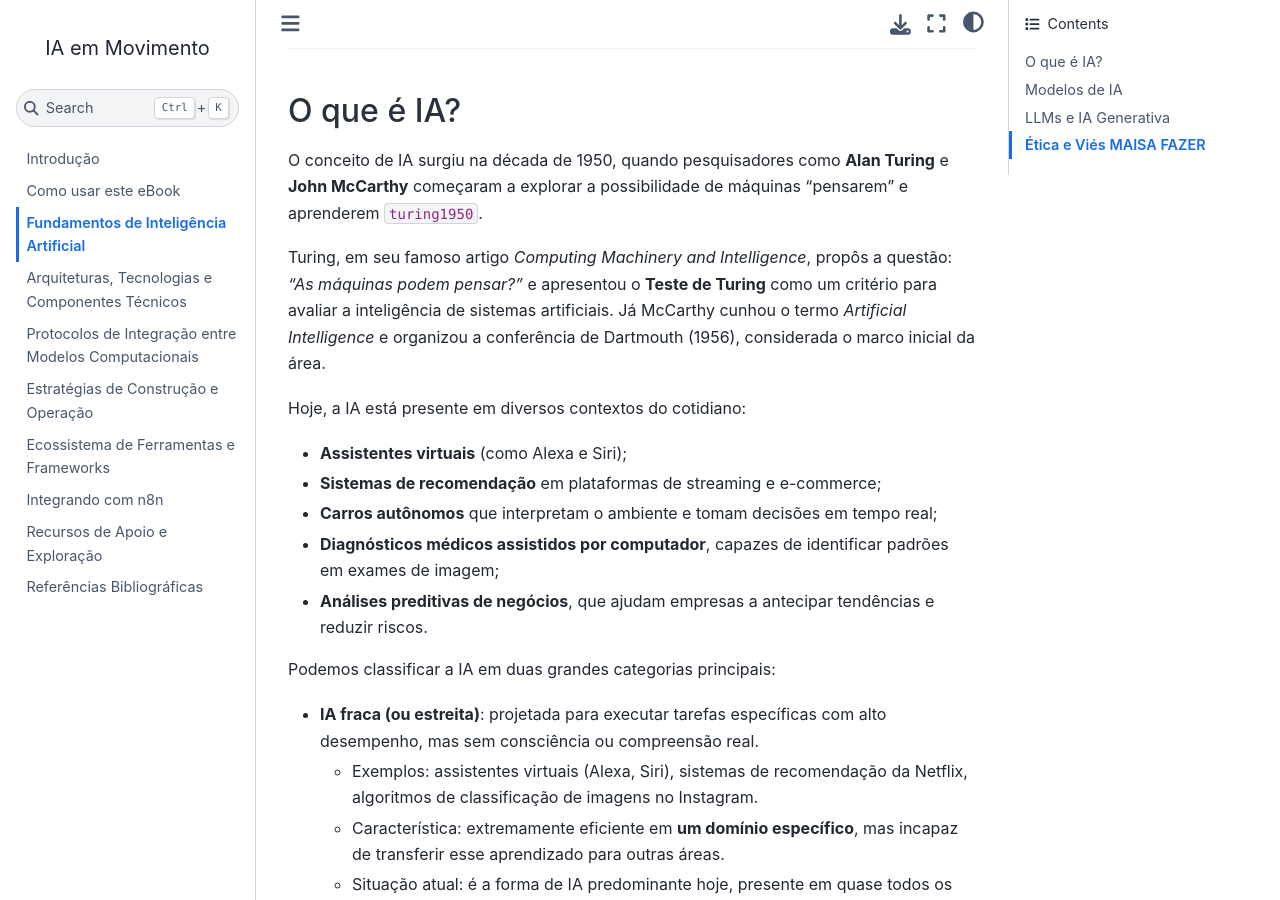
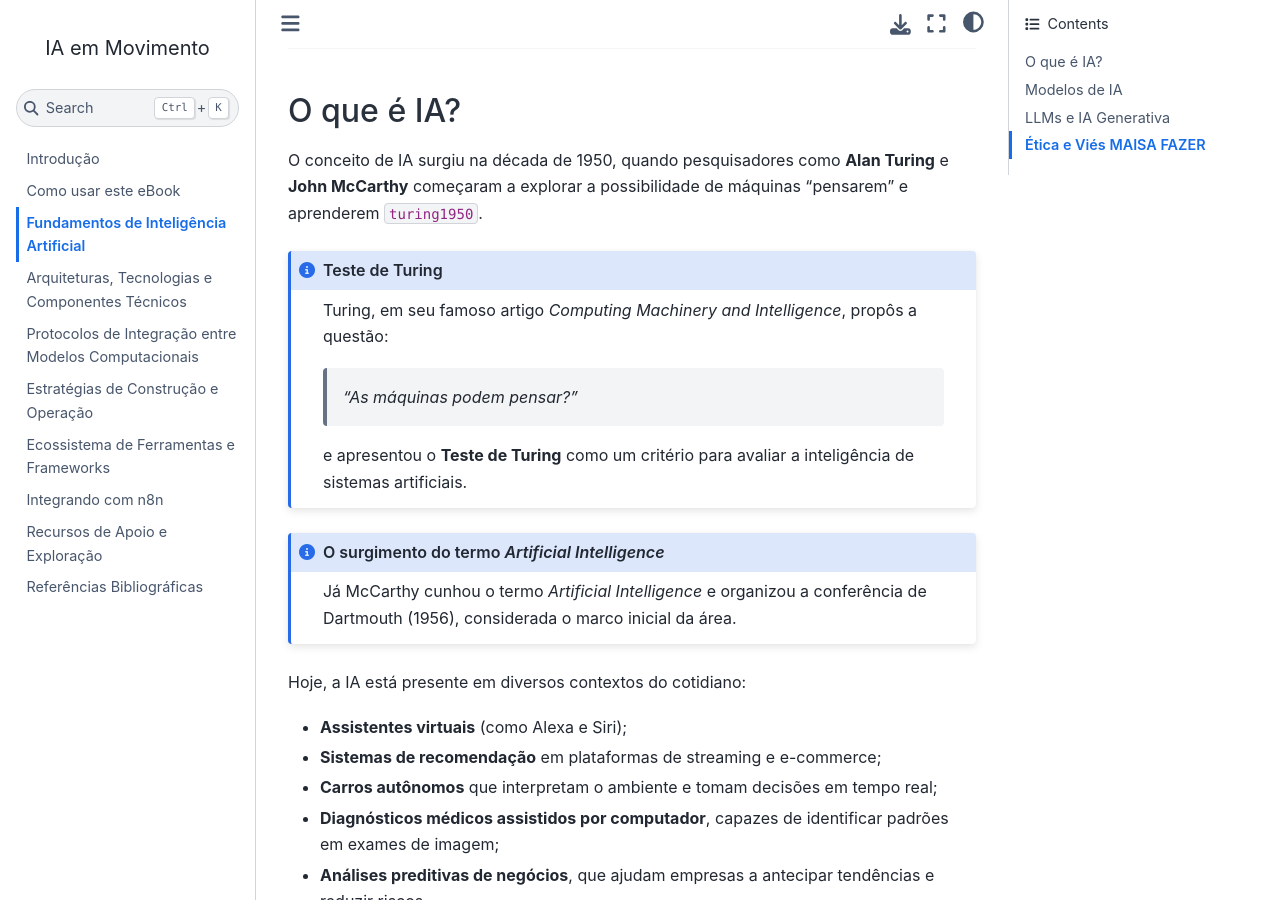
Before and after one commit to unb-lamfo-negocios-ai/LivroIAemMovimento, a Jupyter Book: the page built from capitulos/capFundamentos_de_IA.md, in a window 1280 px wide and 900 px high, scrolled down 354 px. Built offline with Jupyter Book 1.0.4 settings and Sphinx 7.4.7 and the Sphinx Book theme 1.1.4, drawn with Linux system fonts in a browser that asks for light colours; pages that are not in the unit, such as notebooks, are missing from menus; cross-references to code outside the pages are shown as plain code; some of the changed lines change nothing that is shown.

Commit message:
Update capFundamentos_de_IA.md

````diff
--- a/capitulos/capFundamentos_de_IA.md
+++ b/capitulos/capFundamentos_de_IA.md
@@ -10,7 +10,19 @@ Mais do que um conjunto de algoritmos, a IA é hoje um **instrumento estratégic
 
 O conceito de IA surgiu na década de 1950, quando pesquisadores como **Alan Turing** e **John McCarthy** começaram a explorar a possibilidade de máquinas "pensarem" e aprenderem {cite}`turing1950`.
 
-Turing, em seu famoso artigo *Computing Machinery and Intelligence*, propôs a questão: *“As máquinas podem pensar?”* e apresentou o **Teste de Turing** como um critério para avaliar a inteligência de sistemas artificiais. Já McCarthy cunhou o termo *Artificial Intelligence* e organizou a conferência de Dartmouth (1956), considerada o marco inicial da área.
+```{admonition} Teste de Turing
+:class: note
+
+Turing, em seu famoso artigo *Computing Machinery and Intelligence*, propôs a questão:
+> *“As máquinas podem pensar?”*
+
+e apresentou o **Teste de Turing** como um critério para avaliar a inteligência de sistemas artificiais.
+```
+
+```{admonition} O surgimento do termo *Artificial Intelligence*
+:class: note
+Já McCarthy cunhou o termo *Artificial Intelligence* e organizou a conferência de Dartmouth (1956), considerada o marco inicial da área.
+```
 
 Hoje, a IA está presente em diversos contextos do cotidiano:
 
````
